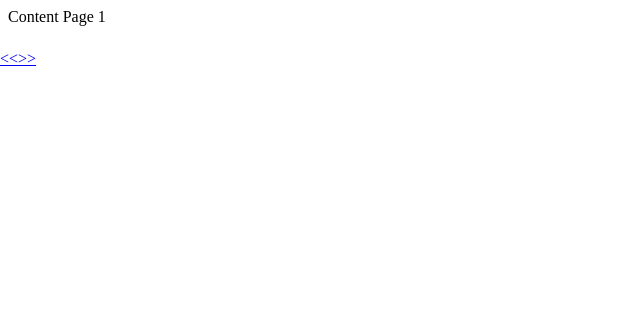
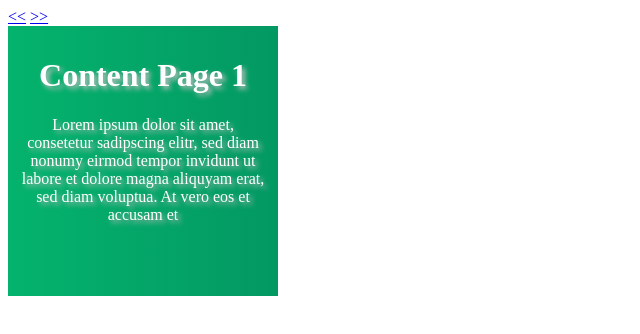
Before and after one commit to axeff/ugla-slider, a plain HTML site: page index.html in a window 1280 px wide. Shown: the whole page, without its empty margins (0-640 px from the left). Drawn offline with nearby package versions, Linux system fonts and the light colour scheme.

Commit message:
changed xample-page (index.html)

```diff
--- a/README.markdown
+++ b/README.markdown
@@ -1,5 +1,8 @@
 UGLA-Slider
 ===========
+
+_[...] it slides back to the beginning, after reach of the end [...]_
+
 
 **Tested on**<br>
 *	Chrome (Mac)<br>
--- a/index.html
+++ b/index.html
@@ -4,7 +4,7 @@
 	<script src="ugla-slider.js" type="text/javascript"></script>
 	<script>
 		$(document).ready(function(){
-			$("#projects").uglaSlide({
+			$("#wrapper").uglaSlide({
 				'left': $("#slider .left"),
 				'right': $("#slider .right"),
 				'menu': $('#projectssubmenu li a')
@@ -12,36 +12,62 @@
 		});
 	</script>
 	<style>
-		#slider {
-			top:  50px;
-			position: absolute;
+
+		.container {
+			width: 250px;
+			height: 250px;
+			text-align: center;
+			text-shadow: #c0c0c0 3px 3px 5px;
+			padding: 10px;
+			color: #FFFFFF;
 		}
+
+		#wrapper{
+
+			background-image: linear-gradient(left , rgb(4,179,109) 0%, rgb(0,46,56) 100%);
+			background-image: -o-linear-gradient(left , rgb(4,179,109) 0%, rgb(0,46,56) 100%);
+			background-image: -moz-linear-gradient(left , rgb(4,179,109) 0%, rgb(0,46,56) 100%);
+			background-image: -webkit-linear-gradient(left , rgb(4,179,109) 0%, rgb(0,46,56) 100%);
+			background-image: -ms-linear-gradient(left , rgb(4,179,109) 0%, rgb(0,46,56) 100%);
+
+			background-image: -webkit-gradient(
+				linear,
+				left top,
+				right top,
+				color-stop(0, rgb(4,179,109)),
+				color-stop(1, rgb(0,46,56))
+			);
+		}
+
+
 	</style>
 </head>
 <body>
 	<div>
-		<div>
-			<div id="projects">
+		<div id="slider" style="left:0;"><a class="left" href="#">&lt;&lt;</a>&nbsp;<a class="right" href="#">&gt;&gt;</a></div>
+		<div id="wrapper">
 			<div class="container">
-				   Content Page 1
+			   	<h1>Content Page 1</h1>
+				<p>Lorem ipsum dolor sit amet, consetetur sadipscing elitr, sed diam nonumy eirmod tempor invidunt ut labore et dolore magna aliquyam erat, sed diam voluptua. At vero eos et accusam et</p>
 			</div>
 			<div class="container">
-					Content Page 2
+			   	<h1>Content Page 2</h1>
+				<p>Lorem ipsum dolor sit amet, consetetur sadipscing elitr, sed diam nonumy eirmod tempor invidunt ut labore et dolore magna aliquyam erat, sed diam voluptua. At vero eos et accusam et</p>
 			</div>
 			<div class="container">
-					Content Page 3
+			   	<h1>Content Page 3</h1>
+				<p>Lorem ipsum dolor sit amet, consetetur sadipscing elitr, sed diam nonumy eirmod tempor invidunt ut labore et dolore magna aliquyam erat, sed diam voluptua. At vero eos et accusam et</p>
 			</div>
 			<div class="container">
-					Content Page 4
+			   	<h1>Content Page 4</h1>
+				<p>Lorem ipsum dolor sit amet, consetetur sadipscing elitr, sed diam nonumy eirmod tempor invidunt ut labore et dolore magna aliquyam erat, sed diam voluptua. At vero eos et accusam et</p>
 			</div>
 			<div class="container">
-					Content Page 5
+			   	<h1>Content Page 5</h1>
+				<p>Lorem ipsum dolor sit amet, consetetur sadipscing elitr, sed diam nonumy eirmod tempor invidunt ut labore et dolore magna aliquyam erat, sed diam voluptua. At vero eos et accusam et</p>
 			</div>
 		</div>
 
 	</div>
-		<div id="slider" style="left:0;"><a class="left" href="#">&lt;&lt;</a><a class="right" href="#">&gt;&gt;</a></div>
-
-	</div>
 </body>
 </html>
--- a/ugla-slider.js
+++ b/ugla-slider.js
@@ -5,9 +5,9 @@
   	var $self = $(this);
 	$self.css({
 		'-webkit-transition': 'all 0.5s ease-in-out',
-	    '-moz-transition': 'all 0.5s ease-in-out',
-	    '-o-transition': 'all 0.5s ease-in-out',
-	    '-ms-transition': 'all 0.5s ease-in-out'
+		'-moz-transition': 'all 0.5s ease-in-out',
+		'-o-transition': 'all 0.5s ease-in-out',
+		'-ms-transition': 'all 0.5s ease-in-out'
 	});
 
     // Do your awesome plugin stuff here
@@ -16,7 +16,7 @@
 	$(this).css({'position':'absolute'});
 
 	//and hide all but the first by overlapping an absolute positioned "mask" width the size of one .container
-	$(this).css('width',eval($self.find('.container').length * $self.find('.container').width())+'px');
+	$(this).css('width',eval($self.find('.container').length * $self.find('.container').outerWidth())+'px');
 
 	$(this).parent().append($("<div id='mask'></div>").css({
 		'background-color': $self.parent().css('background-color'),
@@ -29,8 +29,8 @@
 
 	//somehow the correct width and height is not available while appending the "mask" so we rescale it afterwards...
 	$('#mask').css({
-		'width' : $self.find('.container').width() + "px",
-		'height' : $self.find('.container').height() + "px",
+		'width' : $self.find('.container').outerWidth() + "px",
+		'height' : $self.find('.container').outerHeight() + "px",
 	});
 
 	options.left.bind('click',function(){
@@ -51,9 +51,9 @@
 
 	var moveright = function() {
 		var pos = $self.position().left;
-		pos = eval(pos - $self.find('.container').width());
+		pos = eval(pos - $self.find('.container').outerWidth());
 
-		if (pos < eval(0-eval(eval($self.find('.container').length - 1) * $self.find('.container').width()))){
+		if (pos < eval(0-eval(eval($self.find('.container').length - 1) * $self.find('.container').outerWidth()))){
 			pos = 0;
 			submenu = 1;
 		}else{
@@ -74,10 +74,10 @@
 
 	var moveleft = function(){
 		var pos = $self.position().left;
-		pos = eval(pos + $self.find('.container').width());
+		pos = eval(pos + $self.find('.container').outerWidth());
 
 		if (pos > 0) {
-			pos = eval(0-eval(eval($self.find('.container').length - 1) * $self.find('.container').width()));
+			pos = eval(0-eval(eval($self.find('.container').length - 1) * $self.find('.container').outerWidth()));
 			submenu = 4;
 		}else{
 			submenu -= 1;
@@ -102,7 +102,7 @@
 
 			var sel_index	=	eval($(handler).attr('class').substring(5) - 1);
 
-			var pos			=	eval(sel_index * $self.find('.container').width());
+			var pos			=	eval(sel_index * $self.find('.container').outerWidth());
 
 			submenu			=	eval(1 + sel_index);
 
```
Lines whose indentation alone changed are shown as unchanged.
